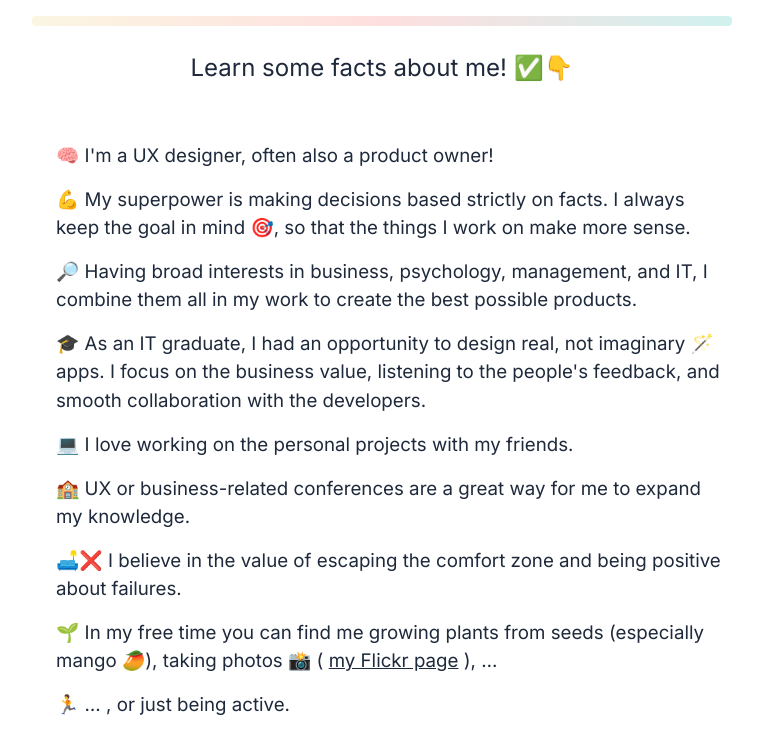
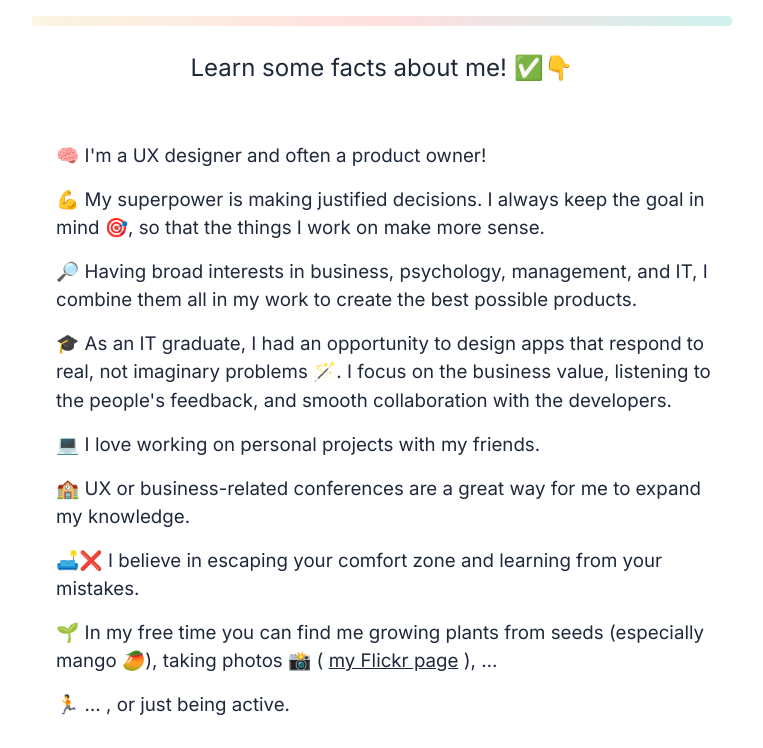
Before and after one commit to spietkun/ux-portfolio, a website built with Parcel: page about.html in a window 1280 px wide. Shown: the part 566-1314 px from the top of the page, without its empty margins (258-1021 px from the left). Built offline with nearby package versions, Linux system fonts and the light colour scheme.

Commit message:
Update about.html
Changed about me section according to feedback

```diff
--- a/about.html
+++ b/about.html
@@ -219,14 +219,12 @@ height="0" width="0" style="display:none;visibility:hidden"></iframe></noscript>
           <ul class="list slide-in-top-delayed">
             <li class="about-li list-item">
               <span class="about-text06">
-                🧠 I&apos;m a UX designer, often also a product owner!
+                🧠 I&apos;m a UX designer and often a product owner!
               </span>
             </li>
             <li class="about-li01 list-item">
               <span class="about-text07">
-                💪 My superpower is making decisions based strictly on facts. I
-                always keep the goal in mind 🎯, so that the things I work on
-                make more sense.
+                💪 My superpower is making justified decisions. I always keep the goal in mind 🎯, so that the things I work on make more sense.
               </span>
             </li>
             <li class="about-li02 list-item">
@@ -239,10 +237,7 @@ height="0" width="0" style="display:none;visibility:hidden"></iframe></noscript>
             <li class="about-li03 list-item">
               <span class="about-text09">
                 <span>
-                  🎓 As an IT graduate, I had an opportunity to design real, not
-                  imaginary 🪄 apps. I focus on the business value, listening to
-                  the people&apos;s feedback, and smooth collaboration with the
-                  developers.
+                  🎓 As an IT graduate, I had an opportunity to design apps that respond to real, not imaginary problems 🪄. I focus on the business value, listening to the people's feedback, and smooth collaboration with the developers.
                 </span>
                 <br />
                 <span></span>
@@ -251,7 +246,7 @@ height="0" width="0" style="display:none;visibility:hidden"></iframe></noscript>
             </li>
             <li class="about-li04 list-item">
               <span class="about-text13">
-                💻 I love working on the personal projects with my friends.
+                💻 I love working on personal projects with my friends.
               </span>
             </li>
             <li class="about-li05 list-item">
@@ -262,8 +257,7 @@ height="0" width="0" style="display:none;visibility:hidden"></iframe></noscript>
             </li>
             <li class="about-li06 list-item">
               <span class="about-text15">
-                🛋️❌ I believe in the value of escaping the comfort zone and
-                being positive about failures.
+                🛋️❌ I believe in escaping your comfort zone and learning from your mistakes.
               </span>
             </li>
             <li class="about-li07 list-item">
```
